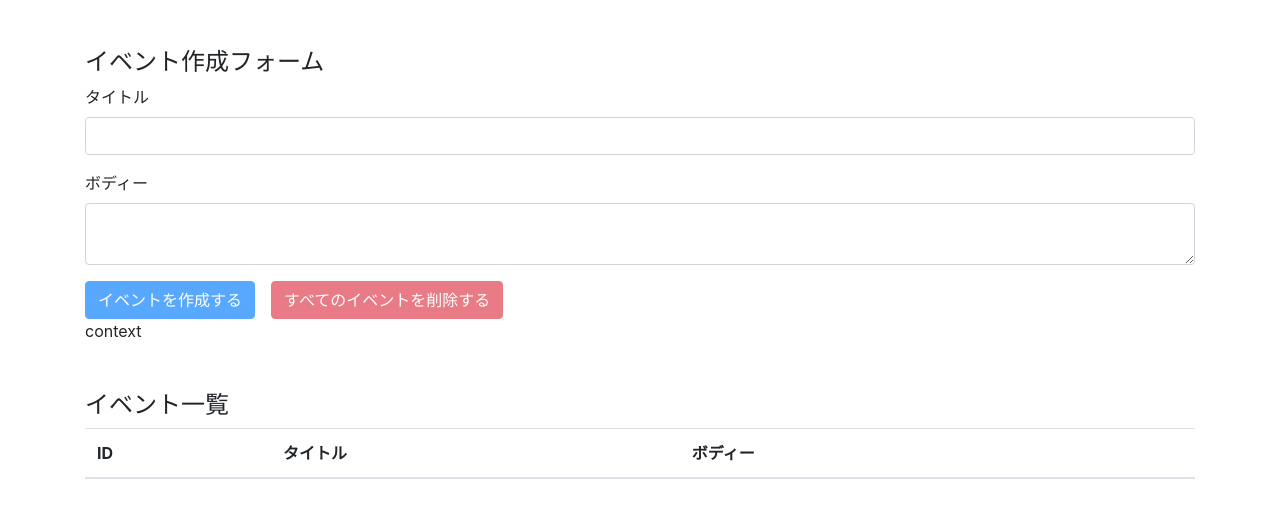
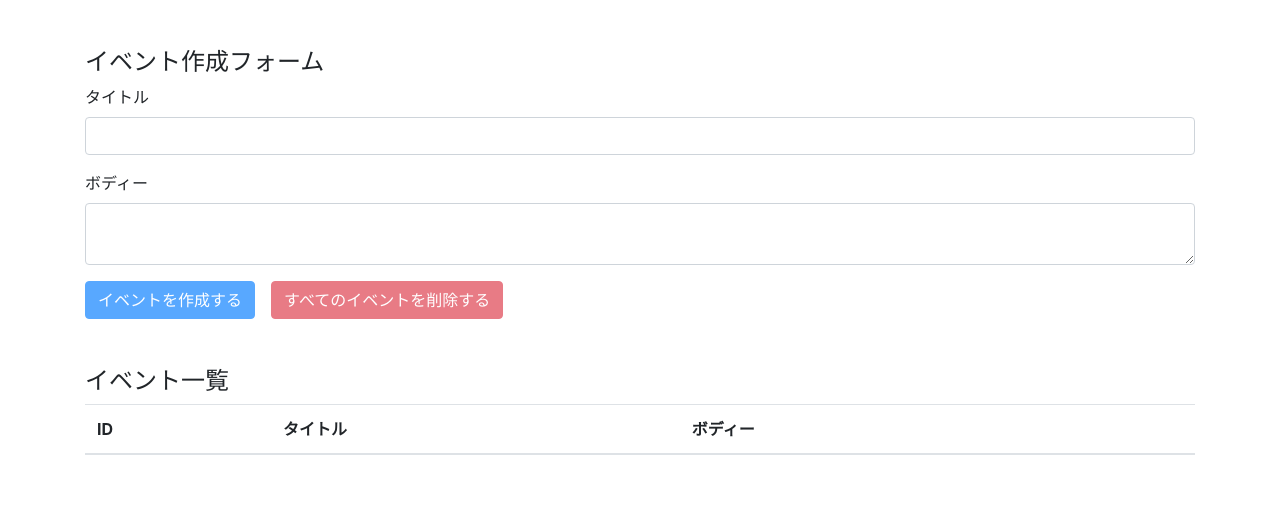
Before and after one commit to 3randy9/hookstest, a React (Create React App) app: page / in a window 1280 px wide. Shown: the top 518 px of the page. Built offline with nearby package versions, Linux system fonts and the light colour scheme.

Commit message:
[update] use useContext

```diff
--- a/src/components/App.tsx
+++ b/src/components/App.tsx
@@ -9,10 +9,10 @@
 	const [state, dispatch] = useReducer(reducer, []);
 
 	return (
-		<AppContext.Provider value={'context'}>
+		<AppContext.Provider value={{ state, dispatch }}>
 			<div className="container">
-				<EventForm state={state} dispatch={dispatch} />
-				<EventList state={state} dispatch={dispatch} />
+				<EventForm />
+				<EventList />
 			</div>
 		</AppContext.Provider>
 	);
--- a/src/components/Event.tsx
+++ b/src/components/Event.tsx
@@ -1,7 +1,9 @@
-import React from 'react';
+import React, { useContext } from 'react';
 import { DELETE_EVENT } from '../actions';
+import AppContext from '../contexts/AppContext';
 
-const Event = ({ event, dispatch }: any) => {
+const Event = ({ event }: any) => {
+	const { dispatch } = useContext(AppContext);
 	const id = event.id;
 	const handleClickDeleteBtn = (e: React.BaseSyntheticEvent) => {
 		e.preventDefault();
--- a/src/components/EventForm.tsx
+++ b/src/components/EventForm.tsx
@@ -1,7 +1,9 @@
-import React, { useState } from 'react';
+import React, { useState, useContext } from 'react';
 import { CREATE_EVENT, DELETE_ALL_EVENT } from '../actions';
+import AppContext from '../contexts/AppContext';
 
-const EventForm = ({ state, dispatch }: any) => {
+const EventForm = () => {
+	const { state, dispatch } = useContext(AppContext);
 	const [title, setTitle] = useState('');
 	const [body, setBody] = useState('');
 
--- a/src/components/EventList.tsx
+++ b/src/components/EventList.tsx
@@ -2,12 +2,11 @@
 import Event from './Event';
 import AppContext from '../contexts/AppContext';
 
-const EventList = ({ state, dispatch }: any) => {
-	const value = useContext(AppContext);
+const EventList = () => {
+	const { state } = useContext(AppContext);
 
 	return (
 		<>
-			<div>{value}</div>
 			<h4 className="mt-5">イベント一覧</h4>
 			<table className="table table-hover">
 				<thead>
@@ -20,7 +19,7 @@
 				</thead>
 				<tbody>
 					{state.map((event: any, i: number) => (
-						<Event key={i} event={event} dispatch={dispatch} />
+						<Event key={i} event={event} />
 					))}
 				</tbody>
 			</table>
--- a/src/contexts/AppContext.ts
+++ b/src/contexts/AppContext.ts
@@ -1,6 +1,6 @@
 import { createContext } from 'react';
 
-const defaultValue: any = [];
+const defaultValue: any = {};
 const AppContext = createContext(defaultValue);
 
 export default AppContext;
```
